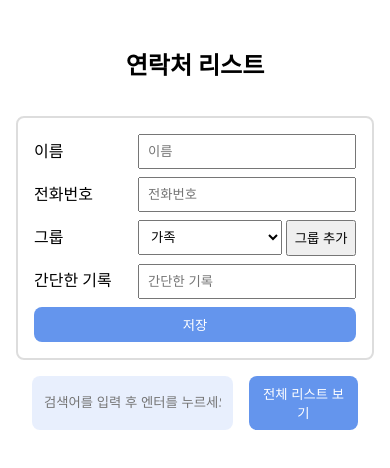
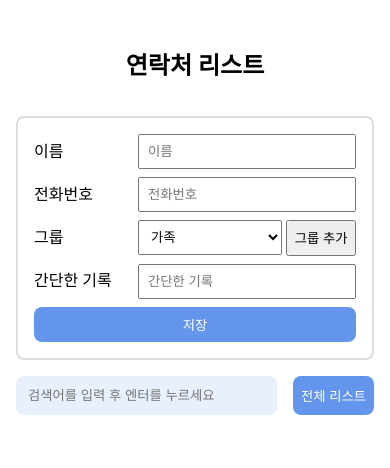
Before and after one commit to ppyom/contact-list, a React (Vite) app: page / in a window 390 px wide. Shown: the top 468 px of the page. Built offline with nearby package versions, Linux system fonts and the light colour scheme.

Commit message:
design: Search 스타일 수정
* 전체 리스트 보기 버튼이 모바일 화면에서 깨지는 것을 수정하기 위해 변경
  - 전체 리스트 보기 => 전체 리스트
  - padding 위 아래만 적용

```diff
--- a/src/components/ListCon/Search/Search.jsx
+++ b/src/components/ListCon/Search/Search.jsx
@@ -20,7 +20,7 @@ const Search = ({ setFilter }) => {
         onKeyUp={handleEnterKeyUp}
       />
       <button className="btn primary" onClick={() => updateFilter()}>
-        전체 리스트 보기
+        전체 리스트
       </button>
     </div>
   );
--- a/src/components/ListCon/Search/Search.module.css
+++ b/src/components/ListCon/Search/Search.module.css
@@ -1,7 +1,7 @@
 .search {
   display: flex;
   gap: 1rem;
-  padding: 1rem;
+  padding: 1rem 0;
 }
 .search input {
   flex: 1;
```
Also changed, not shown: 1 other file (tests, documents, lock files or other folders).
